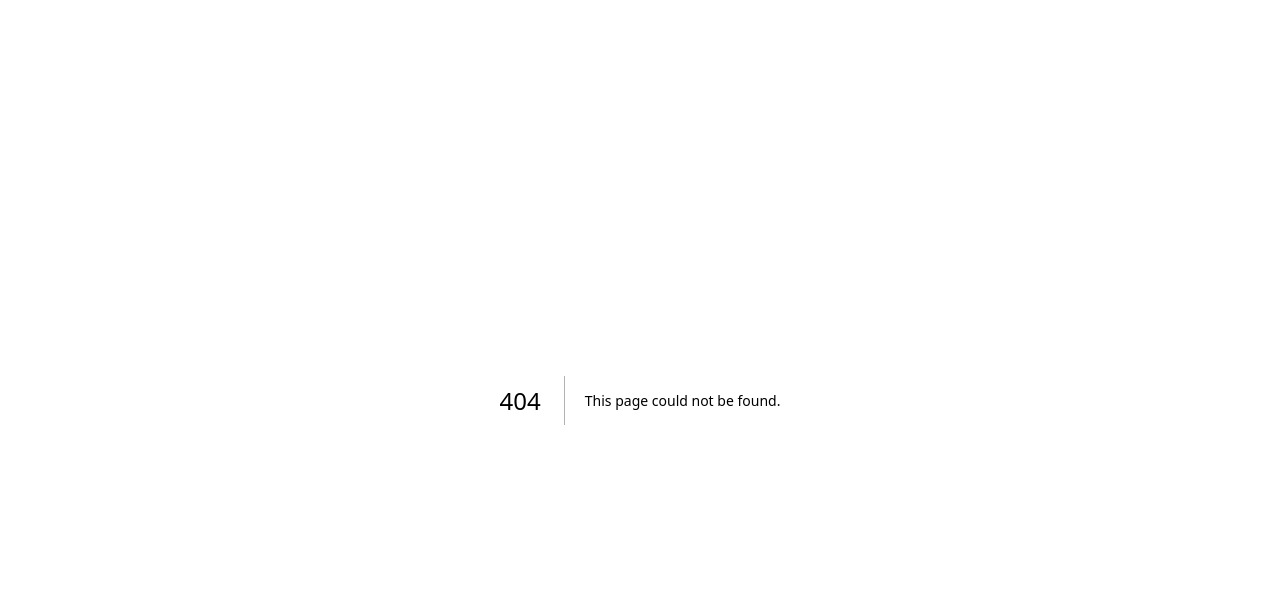
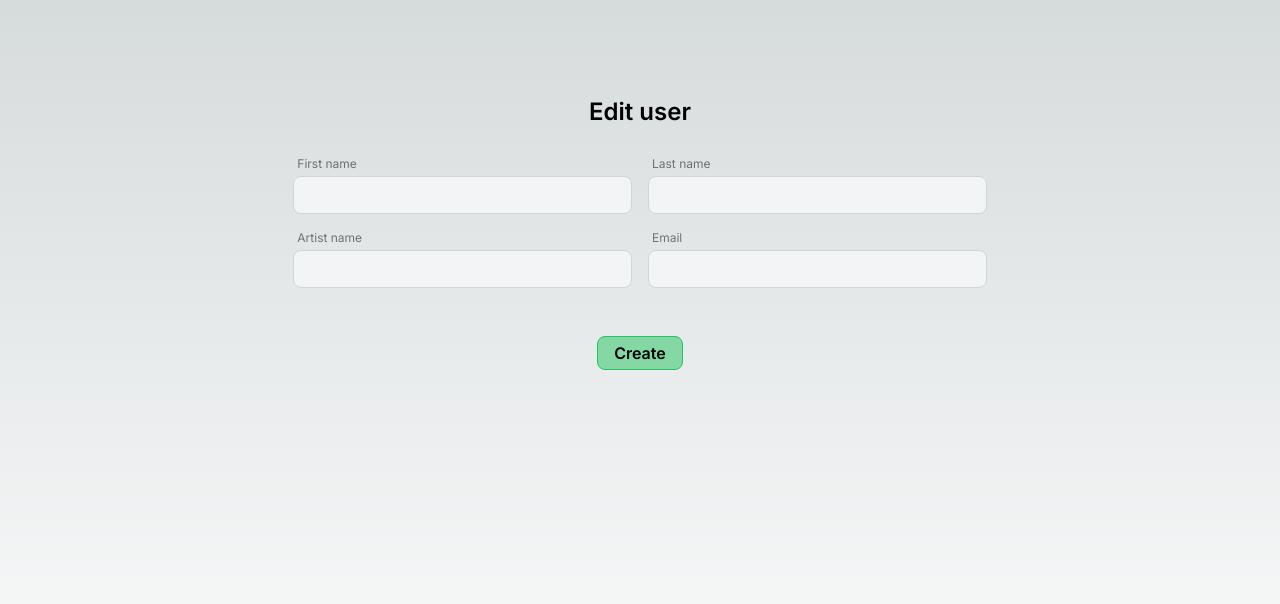
Before and after one commit to mort98h4/koda, a Next.js app in the folder ui/: page /user/edit/1 in a window 1280 px wide. Before the commit this address had no page. Shown: the top 604 px of the page. Built offline with nearby package versions, Linux system fonts and the light colour scheme; no server answers.

Commit message:
Created page to update user

```diff
--- /dev/null
+++ b/ui/src/app/user/edit/[slug]/page.js
@@ -0,0 +1,34 @@
+"use client"
+import React, { useState, useEffect } from 'react';
+import { Form } from "@/app/components/Form";
+import { PutUser } from '@/app/actions';
+
+export default function UserEdit({params}) {
+    const [user, setUser] = useState(null);
+    const [isClient, setIsClient] = useState(false);
+    const userId = params.slug;
+    useEffect(() => {
+        setIsClient(true);
+        async function getData() {
+            const res = await fetch(`http://localhost:5009/api/Users/${userId}`);
+
+            if (!res.ok) {
+                throw new Error('Failed to fetch data');
+            }
+
+            const user = await res.json();
+            setUser(user);
+        }
+        getData();
+    }, []);
+    if (!isClient) return null;
+
+    return (
+        <main className='flex min-h-screen flex-col items-center p-24'>
+            <header className='text-center'>
+                <h1 className='mb-3 text-2xl font-semibold'>Edit user</h1>
+            </header>
+            <Form action={PutUser} user={user}></Form>
+        </main>
+    )
+}
```
